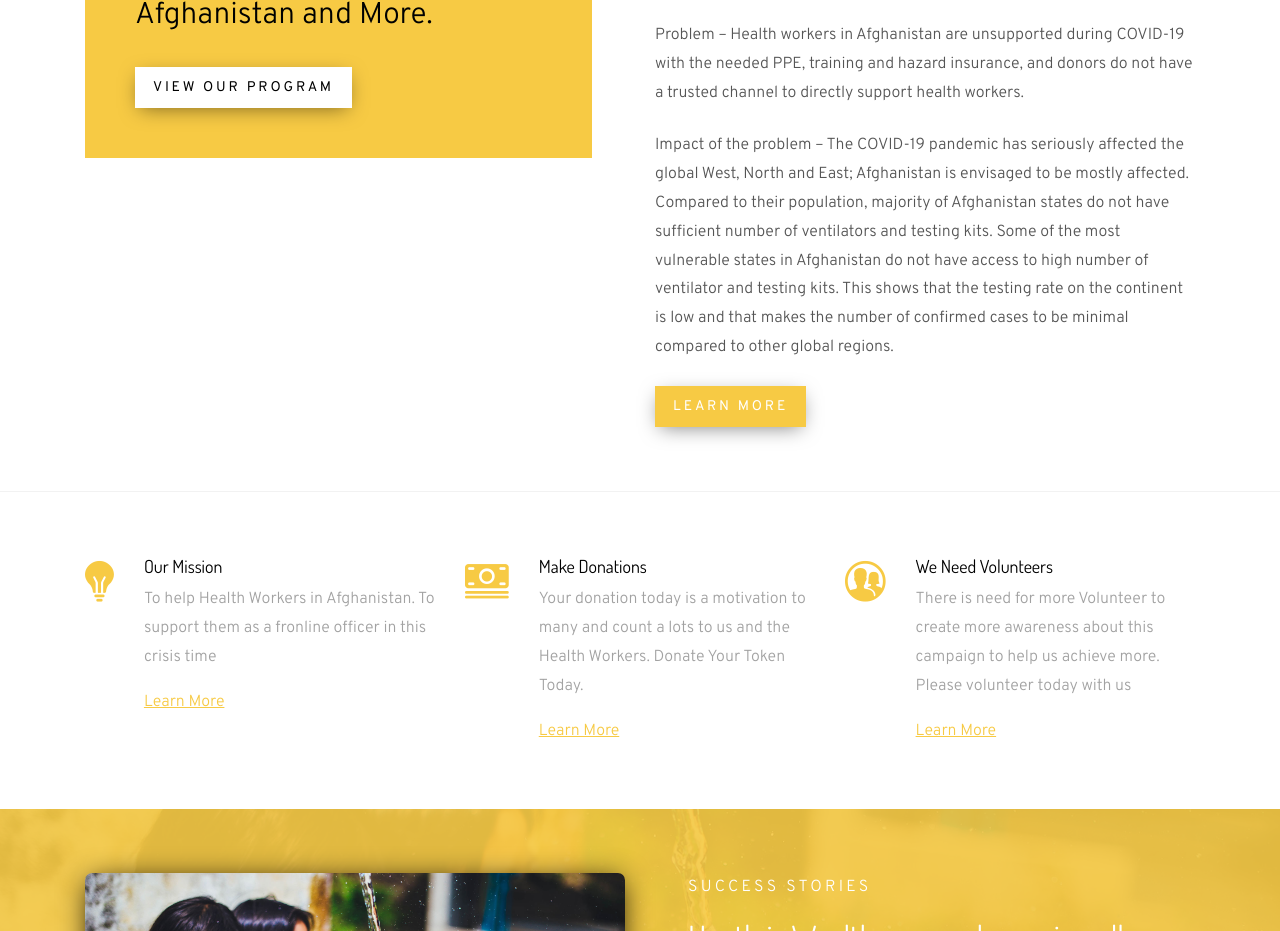
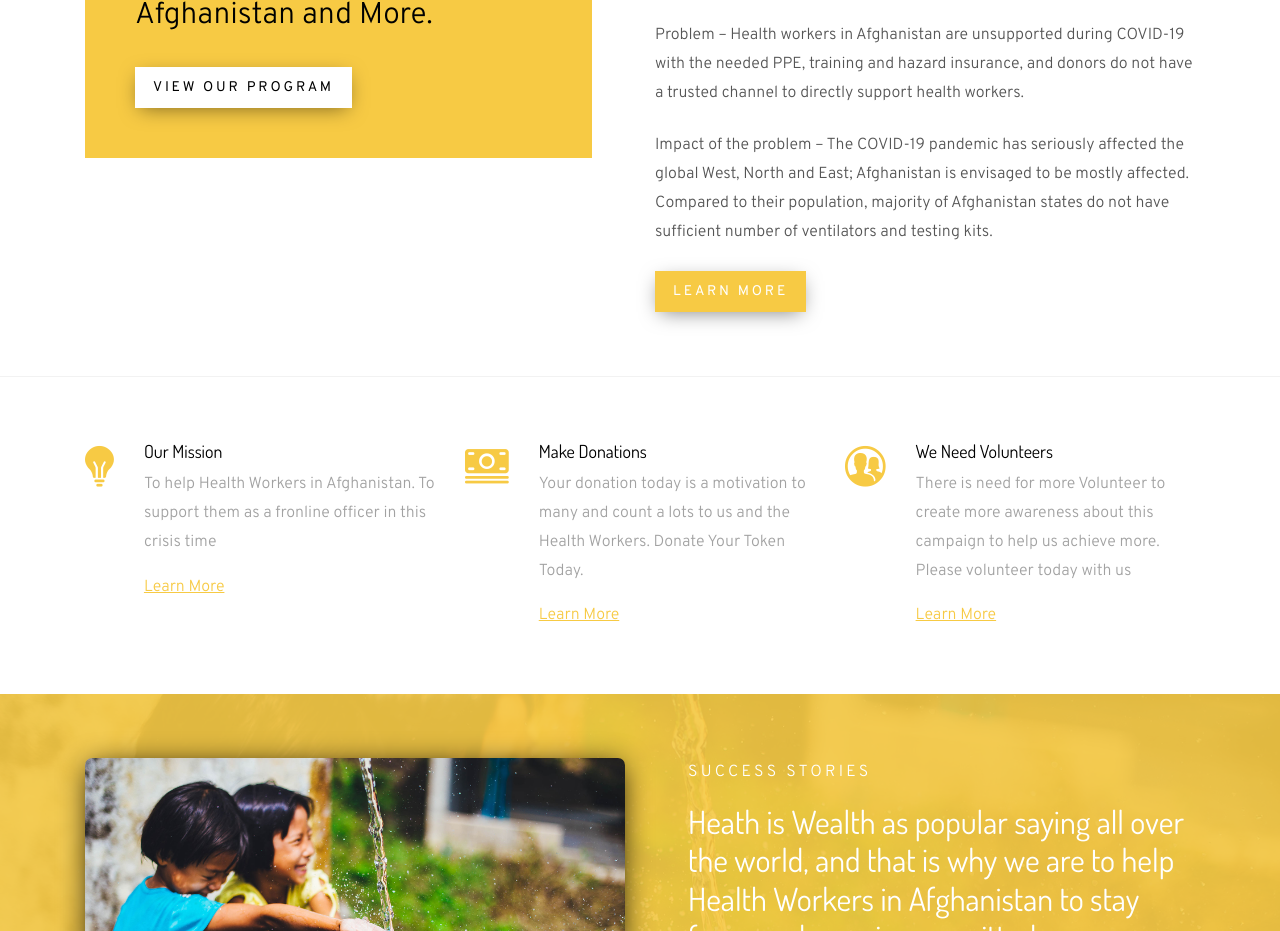
Before and after one commit to abbey2019/CrowdFunding-for-Afghanistan, a plain HTML site: page index.html in a window 1280 px wide. Shown: the part 1003-1934 px from the top of the page. Drawn offline with Linux system fonts and the light colour scheme; some packages are replaced by stand-ins of ours; no server answers; files whose address does not match are found by name.

Commit message:
Update index.html

```diff
--- a/index.html
+++ b/index.html
@@ -81,10 +81,7 @@
           <p class="mb-4">Problem – Health workers in Afghanistan are unsupported during COVID-19 with the needed PPE, training and hazard insurance, and donors do not have a trusted channel to directly support health workers.</p>
           <p class="mb-4">Impact of the problem – The COVID-19 pandemic has seriously affected the global West,
             North and East; Afghanistan is envisaged to be mostly affected. Compared to their population, majority
-            of Afghanistan states do not have sufficient number of ventilators and testing kits. Some of the most
-            vulnerable states in Afghanistan do not have access to high number of ventilator and testing kits.
-            This shows that the testing rate on the continent is low and that makes the number of confirmed cases
-             to be minimal compared to other global regions.</p>
+            of Afghanistan states do not have sufficient number of ventilators and testing kits.</p>
           <p class="mb-0"><a href="about.html" class="btn btn-primary px-3 py-2">Learn More</a></p>
         </div>
       </div>
```
